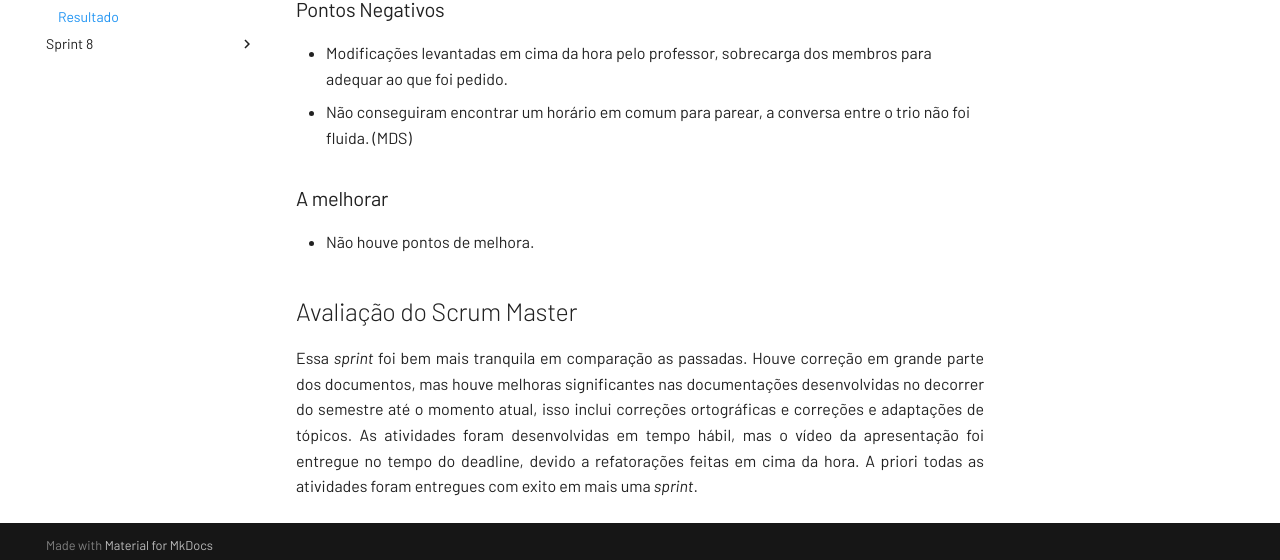
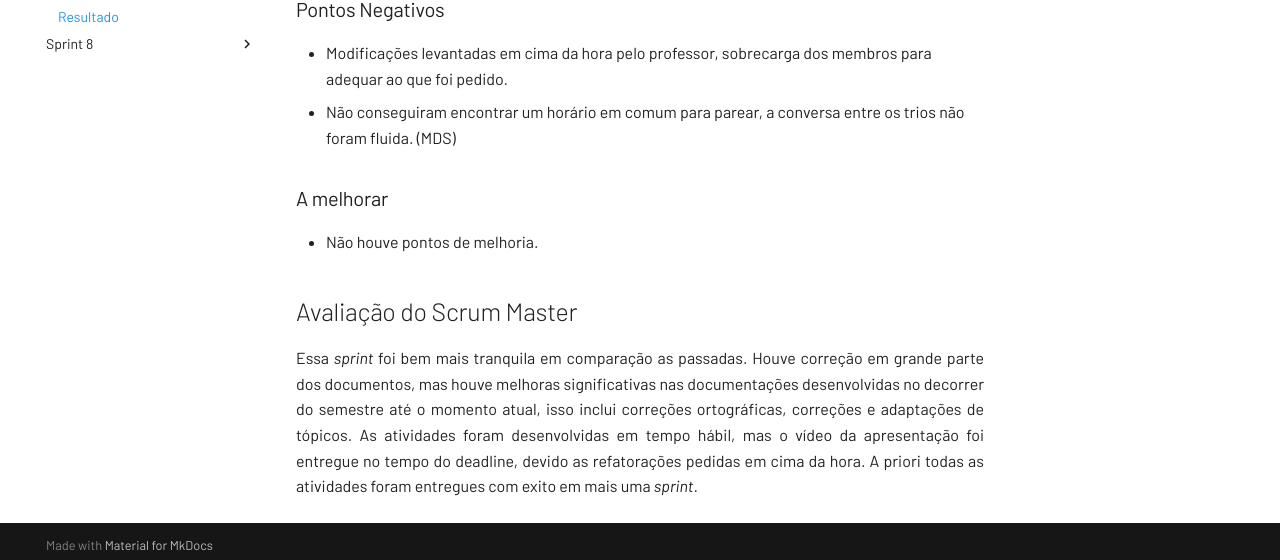
Before and after one commit to fga-eps-mds/2020.1-eSaudeUnB-Wiki, an MkDocs documentation site: the page built from docs/resultado_sprint07.md, in a window 1280 px wide and 900 px high, scrolled down 1819 px. Shown: the part 333-893 px from the top of the window. Built offline with MkDocs 1.6.1 and Material for MkDocs 9.7.7, drawn with Linux system fonts in a browser that asks for light colours; comment, search, counter and statistics services are not loaded.

Commit message:
docs: minor fixes at documentation

```diff
--- a/docs/resultado_sprint07.md
+++ b/docs/resultado_sprint07.md
@@ -41,14 +41,14 @@
 ### Pontos Negativos
 
 - Modificações levantadas em cima da hora pelo professor, sobrecarga dos membros para adequar ao que foi pedido.
-- Não conseguiram encontrar um horário em comum para parear, a conversa entre o trio não foi fluida. (MDS)
+- Não conseguiram encontrar um horário em comum para parear, a conversa entre os trios não foram fluida. (MDS)
 
 ### A melhorar
 
-- Não houve pontos de melhora.
+- Não houve pontos de melhoria.
 
 ## Avaliação do Scrum Master
 
 <p style="text-align: justify;">
-    Essa <i>sprint</i> foi bem mais tranquila em comparação as passadas. Houve correção em grande parte dos documentos, mas houve melhoras significantes nas documentações desenvolvidas no decorrer do semestre até o momento atual, isso inclui correções ortográficas e correções e adaptações de tópicos. As atividades foram desenvolvidas em tempo hábil, mas o vídeo da apresentação foi entregue no tempo do deadline, devido a refatorações feitas em cima da hora. A priori todas as atividades foram entregues com exito em mais uma <i>sprint</i>.
+    Essa <i>sprint</i> foi bem mais tranquila em comparação as passadas. Houve correção em grande parte dos documentos, mas houve melhoras significativas nas documentações desenvolvidas no decorrer do semestre até o momento atual, isso inclui correções ortográficas, correções e adaptações de tópicos. As atividades foram desenvolvidas em tempo hábil, mas o vídeo da apresentação foi entregue no tempo do deadline, devido as refatorações pedidas em cima da hora. A priori todas as atividades foram entregues com exito em mais uma <i>sprint</i>.
 </p>
```
Also changed, not shown: docs/planejamento_sprint07.md (+1 -1 lines), docs/planejamento_sprint08.md (+1 -1 lines), docs/resultado_sprint08.md (+1 -1 lines).
